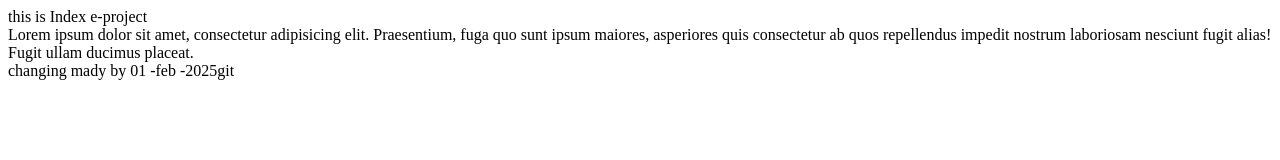
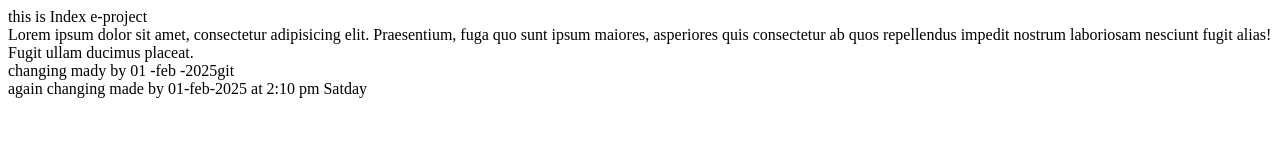
Before and after one commit to SyedMurtazaSaeed/01-FEB-2025-2409C-E-PROJ, a plain HTML site: page Index.html in a window 1280 px wide. Drawn offline with Linux system fonts and the light colour scheme.

Commit message:
01-feb-2025Update Index.html

```diff
--- a/Index.html
+++ b/Index.html
@@ -13,5 +13,7 @@
     Lorem ipsum dolor sit amet, consectetur adipisicing elit. Praesentium, fuga quo sunt ipsum maiores, asperiores quis consectetur ab quos repellendus impedit nostrum laboriosam nesciunt fugit alias! Fugit ullam ducimus placeat.
     <br>
     changing mady by 01 -feb -2025git
+    <br>
+    again changing made by 01-feb-2025 at 2:10 pm Satday
 </body>
 </html>
```
